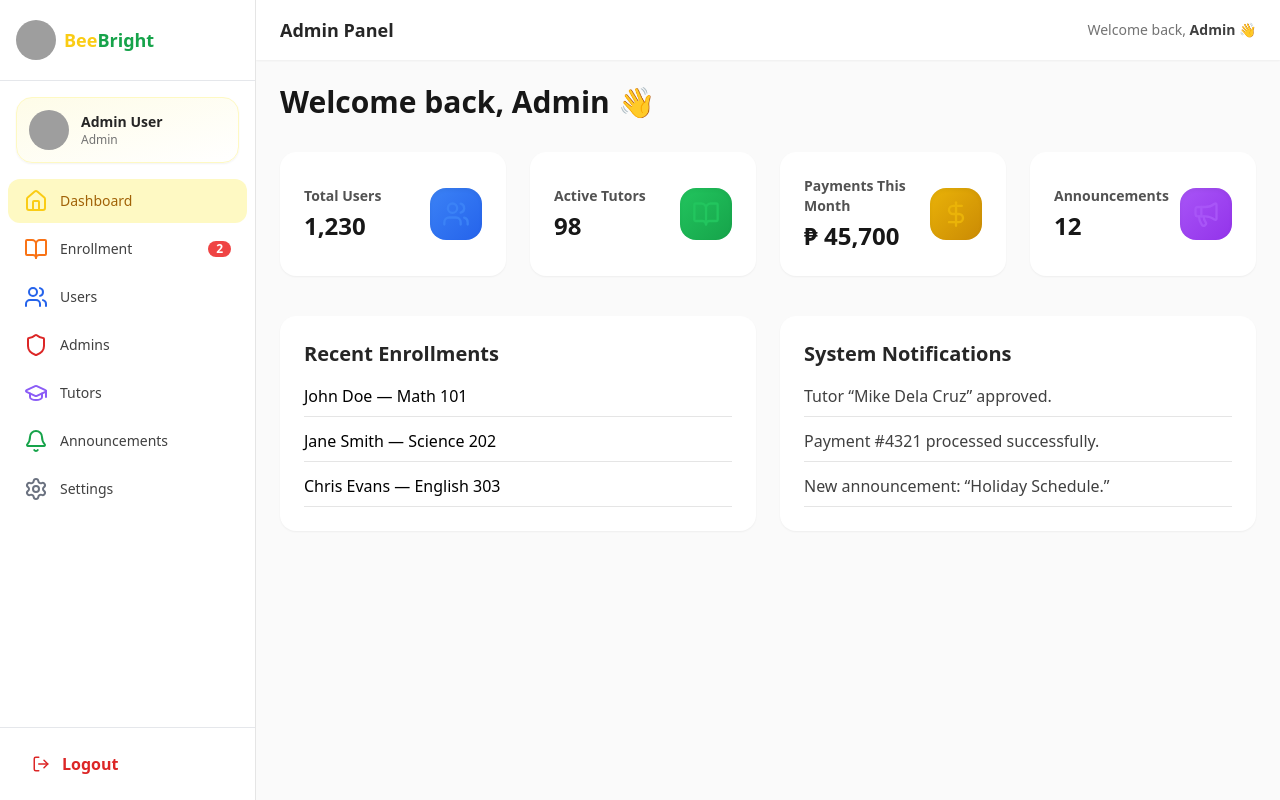
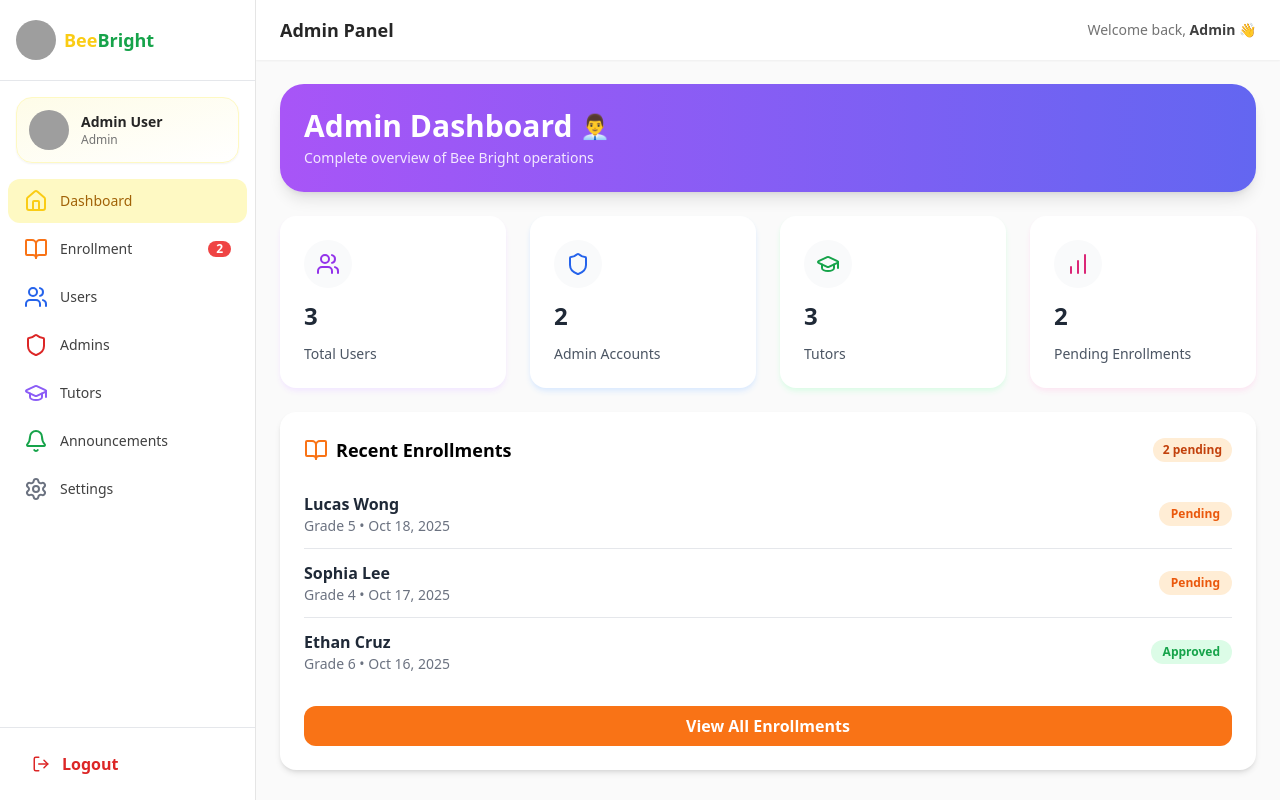
Before and after one commit to cajefesaymon/beebright-admin, a React (Vite) app in the folder beebright-admin/: page /admin in a window 1280 px wide. Built offline with nearby package versions, Linux system fonts and the light colour scheme; grey boxes are pictures that could not be loaded.

Commit message:
Update DashboardHome.jsx

```diff
--- a/beebright-admin/src/pages/Admin/DashboardHome.jsx
+++ b/beebright-admin/src/pages/Admin/DashboardHome.jsx
@@ -1,87 +1,104 @@
 import React from "react";
-import Card from "../../components/Card";
-import { Users, BookOpen, DollarSign, Megaphone } from "lucide-react";
+import { Users, Shield, GraduationCap, BarChart, BookOpen } from "lucide-react";
 
 const DashboardHome = () => {
   const stats = [
     {
       title: "Total Users",
-      value: "1,230",
-      icon: <Users className="text-blue-500" size={28} />,
-      color: "from-blue-500 to-blue-600",
+      value: "3",
+      icon: <Users className="w-6 h-6 text-purple-600" />,
+      border: "shadow-purple-100",
     },
     {
-      title: "Active Tutors",
-      value: "98",
-      icon: <BookOpen className="text-green-500" size={28} />,
-      color: "from-green-500 to-green-600",
+      title: "Admin Accounts",
+      value: "2",
+      icon: <Shield className="w-6 h-6 text-blue-600" />,
+      border: "shadow-blue-100",
     },
     {
-      title: "Payments This Month",
-      value: "₱ 45,700",
-      icon: <DollarSign className="text-yellow-500" size={28} />,
-      color: "from-yellow-500 to-yellow-600",
+      title: "Tutors",
+      value: "3",
+      icon: <GraduationCap className="w-6 h-6 text-green-600" />,
+      border: "shadow-green-100",
     },
     {
-      title: "Announcements",
-      value: "12",
-      icon: <Megaphone className="text-purple-500" size={28} />,
-      color: "from-purple-500 to-purple-600",
+      title: "Pending Enrollments",
+      value: "2",
+      icon: <BarChart className="w-6 h-6 text-pink-600" />,
+      border: "shadow-pink-100",
     },
   ];
 
+  const enrollments = [
+    { name: "Lucas Wong", grade: "Grade 5", date: "Oct 18, 2025", status: "Pending" },
+    { name: "Sophia Lee", grade: "Grade 4", date: "Oct 17, 2025", status: "Pending" },
+    { name: "Ethan Cruz", grade: "Grade 6", date: "Oct 16, 2025", status: "Approved" },
+  ];
+
   return (
-    <div>
-      <h1 className="font-display text-3xl font-bold text-neutral-900 mb-8">
-        Welcome back, Admin 👋
-      </h1>
+    <div className="space-y-6">
+      {/* Header Banner */}
+      <div className="bg-gradient-to-r from-purple-500 to-indigo-500 text-white rounded-3xl p-6 shadow-lg">
+        <h1 className="text-3xl font-bold flex items-center gap-2">
+          Admin Dashboard <span className="text-2xl">👨‍💼</span>
+        </h1>
+        <p className="text-sm text-purple-100 mt-1">
+          Complete overview of Bee Bright operations
+        </p>
+      </div>
 
-      {/* Stats grid */}
-      <div className="grid grid-cols-1 md:grid-cols-2 lg:grid-cols-4 gap-6 mb-10">
+      {/* Stats Section */}
+      <div className="grid grid-cols-1 sm:grid-cols-2 lg:grid-cols-4 gap-6">
         {stats.map((stat, idx) => (
-          <Card key={idx} className="p-6 flex items-center justify-between">
-            <div>
-              <h3 className="text-neutral-600 font-semibold text-sm">{stat.title}</h3>
-              <p className="text-2xl font-bold text-neutral-900 mt-1">{stat.value}</p>
+          <div
+            key={idx}
+            className={`bg-white p-6 rounded-2xl shadow-md hover:shadow-lg transition ${stat.border}`}
+          >
+            <div className="flex flex-col items-start gap-3">
+              <div className="p-3 bg-gray-50 rounded-full">{stat.icon}</div>
+              <p className="text-2xl font-bold text-gray-800">{stat.value}</p>
+              <p className="text-gray-600 text-sm">{stat.title}</p>
             </div>
-            <div
-              className={`p-3 rounded-2xl bg-gradient-to-br ${stat.color} bg-opacity-20 shadow-inner`}
-            >
-              {stat.icon}
-            </div>
-          </Card>
+          </div>
         ))}
       </div>
 
-      {/* Placeholder for analytics / recent activity */}
-      <div className="grid grid-cols-1 lg:grid-cols-2 gap-6">
-        <Card className="p-6">
-          <h2 className="text-xl font-bold text-neutral-800 mb-4">
-            Recent Enrollments
+      {/* Recent Enrollments */}
+      <div className="bg-white rounded-2xl shadow-md p-6">
+        <div className="flex items-center justify-between mb-4">
+          <h2 className="text-lg font-bold flex items-center gap-2">
+            <BookOpen className="text-orange-500" /> Recent Enrollments
           </h2>
-          <ul className="space-y-3">
-            <li className="border-b border-neutral-200 pb-2">John Doe — Math 101</li>
-            <li className="border-b border-neutral-200 pb-2">Jane Smith — Science 202</li>
-            <li className="border-b border-neutral-200 pb-2">Chris Evans — English 303</li>
-          </ul>
-        </Card>
+          <span className="bg-orange-100 text-orange-700 text-xs font-semibold px-2.5 py-1 rounded-full">
+            2 pending
+          </span>
+        </div>
 
-        <Card className="p-6">
-          <h2 className="text-xl font-bold text-neutral-800 mb-4">
-            System Notifications
-          </h2>
-          <ul className="space-y-3">
-            <li className="border-b border-neutral-200 pb-2 text-neutral-700">
-              Tutor “Mike Dela Cruz” approved.
+        <ul className="divide-y divide-gray-200">
+          {enrollments.map((enroll, i) => (
+            <li key={i} className="flex justify-between py-3 items-center">
+              <div>
+                <p className="font-semibold text-gray-800">{enroll.name}</p>
+                <p className="text-sm text-gray-500">
+                  {enroll.grade} • {enroll.date}
+                </p>
+              </div>
+              <span
+                className={`text-xs font-semibold px-3 py-1 rounded-full ${
+                  enroll.status === "Approved"
+                    ? "bg-green-100 text-green-600"
+                    : "bg-orange-100 text-orange-600"
+                }`}
+              >
+                {enroll.status}
+              </span>
             </li>
-            <li className="border-b border-neutral-200 pb-2 text-neutral-700">
-              Payment #4321 processed successfully.
-            </li>
-            <li className="border-b border-neutral-200 pb-2 text-neutral-700">
-              New announcement: “Holiday Schedule.”
-            </li>
-          </ul>
-        </Card>
+          ))}
+        </ul>
+
+        <button className="w-full mt-5 bg-orange-500 hover:bg-orange-600 text-white font-semibold py-2 rounded-xl transition">
+          View All Enrollments
+        </button>
       </div>
     </div>
   );
```
